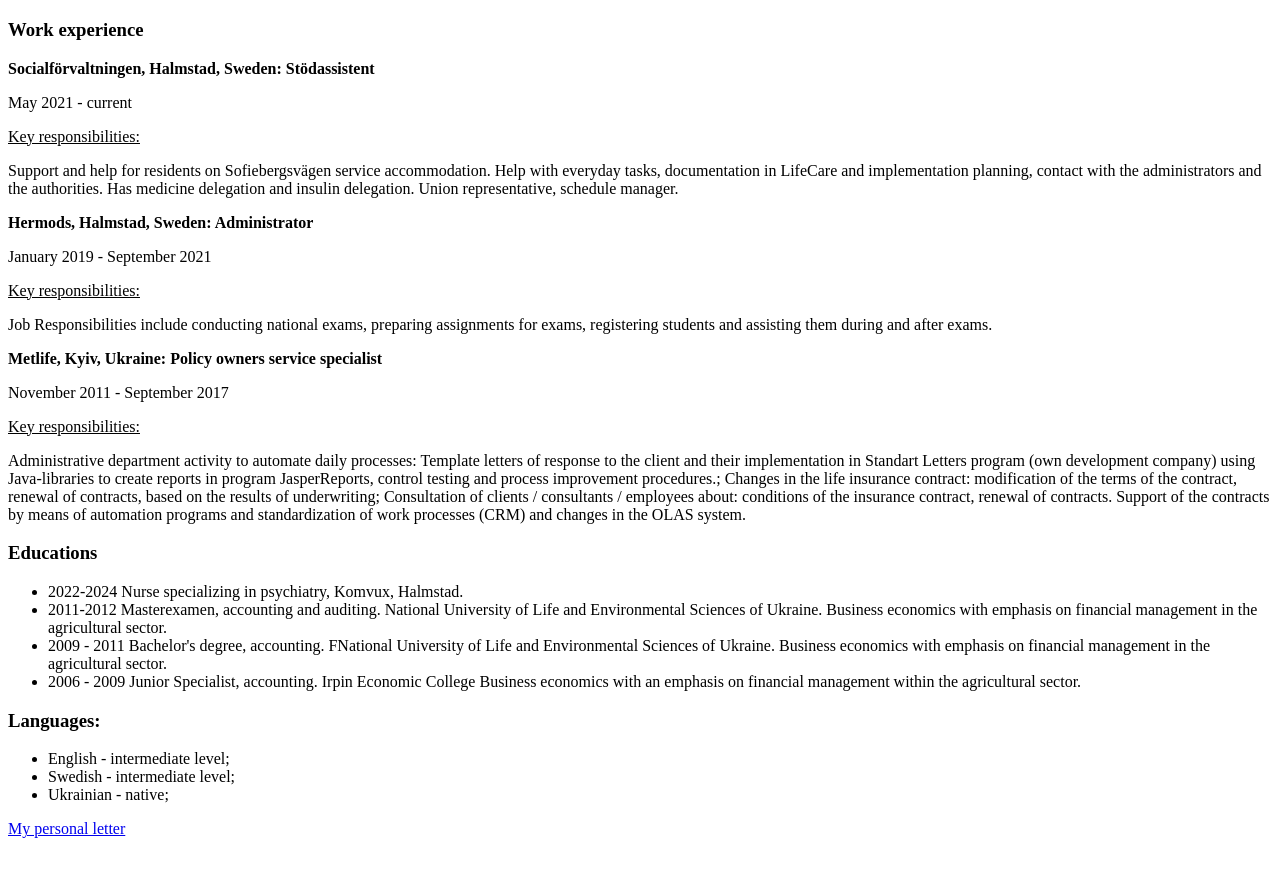
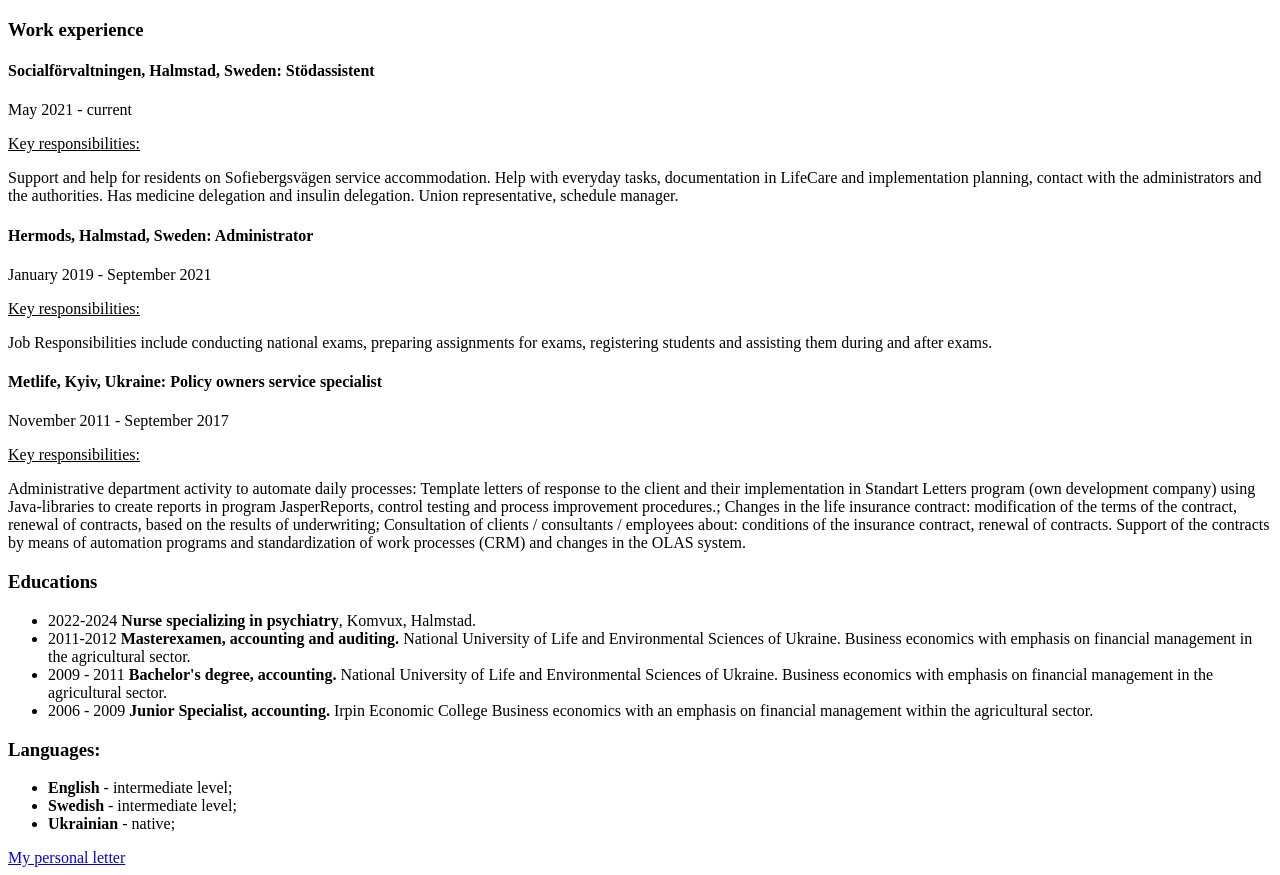
Before and after one commit to olga-magnusson/MyCV, a plain HTML site: page index.html in a window 1280 px wide. Shown: the part 223-1098 px from the top of the page. Before the commit the page ends 1069 px from the top, so only its background shows below. Drawn offline with Linux system fonts and the light colour scheme.

Commit message:
add structur

```diff
--- a/index.html
+++ b/index.html
@@ -10,7 +10,7 @@
     <h1>My CV</h1>
     <section>
       <h3>Work experience</h3>
-      <b>Socialförvaltningen, Halmstad, Sweden: Stödassistent</b>
+      <h4>Socialförvaltningen, Halmstad, Sweden: Stödassistent</h4>
       <p>May 2021 - current</p>
       <u>Key responsibilities:</u>
       <p>
@@ -21,7 +21,7 @@
         schedule manager.
       </p>
 
-      <b>Hermods, Halmstad, Sweden: Administrator</b>
+      <h4>Hermods, Halmstad, Sweden: Administrator</h4>
       <p>January 2019 - September 2021</p>
       <u>Key responsibilities:</u>
       <p>
@@ -30,7 +30,7 @@
         and after exams.
       </p>
 
-      <b>Metlife, Kyiv, Ukraine: Policy owners service specialist </b>
+      <h4>Metlife, Kyiv, Ukraine: Policy owners service specialist</h4>
       <p>November 2011 - September 2017</p>
       <u>Key responsibilities:</u>
       <p>
@@ -49,30 +49,33 @@
     <section>
       <h3>Educations</h3>
       <ul>
-        <li>2022-2024 Nurse specializing in psychiatry, Komvux, Halmstad.</li>
         <li>
-          2011-2012 Masterexamen, accounting and auditing. National University
+          2022-2024 <b>Nurse specializing in psychiatry</b>, Komvux, Halmstad.
+        </li>
+        <li>
+          2011-2012 <b>Masterexamen, accounting and auditing.</b> National
+          University of Life and Environmental Sciences of Ukraine. Business
+          economics with emphasis on financial management in the agricultural
+          sector.
+        </li>
+        <li>
+          2009 - 2011 <b>Bachelor's degree, accounting.</b> National University
           of Life and Environmental Sciences of Ukraine. Business economics with
           emphasis on financial management in the agricultural sector.
         </li>
         <li>
-          2009 - 2011 Bachelor's degree, accounting. FNational University of
-          Life and Environmental Sciences of Ukraine. Business economics with
-          emphasis on financial management in the agricultural sector.
-        </li>
-        <li>
-          2006 - 2009 Junior Specialist, accounting. Irpin Economic College
-          Business economics with an emphasis on financial management within the
-          agricultural sector.
+          2006 - 2009 <b>Junior Specialist, accounting.</b> Irpin Economic
+          College Business economics with an emphasis on financial management
+          within the agricultural sector.
         </li>
       </ul>
     </section>
     <section>
       <h3>Languages:</h3>
       <ul>
-        <li>English - intermediate level;</li>
-        <li>Swedish - intermediate level;</li>
-        <li>Ukrainian - native;</li>
+        <li><b>English</b> - intermediate level;</li>
+        <li><b>Swedish</b> - intermediate level;</li>
+        <li><b>Ukrainian</b> - native;</li>
       </ul>
     </section>
 
```
